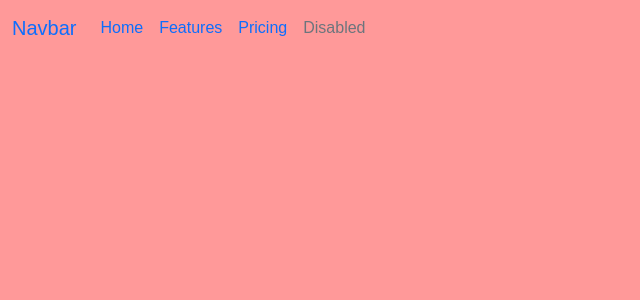
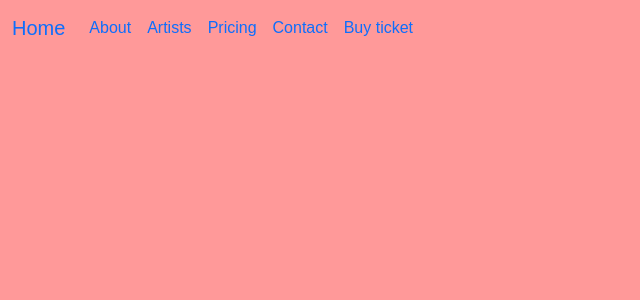
Before and after one commit to Nattaticha/Flask_project, a Flask app: page / in a window 1280 px wide. Shown: the top 300 px of the page, without its empty margins (0-640 px from the left). Run offline with Flask 3, Linux system fonts and the light colour scheme.

Commit message:
modify navbar

```diff
--- a/templates/index.html
+++ b/templates/index.html
@@ -17,7 +17,7 @@
             max-width: 800px;
             margin: 20px auto;
             padding: 20px;
-            background-color: ;
+            background-color: #FFFFFF ;
             border-radius: 8px;
             box-shadow: 0 0 10px rgba(0,0,0,0.1);
         }
@@ -26,23 +26,26 @@
 <body>
     <nav class="navbar navbar-expand-lg bg-body-tertiary">
         <div class="container-fluid">
-            <a class="navbar-brand" href="#">Navbar</a>
+            <a class="navbar-brand" href="#">Home</a>
             <button class="navbar-toggler" type="button" data-bs-toggle="collapse" data-bs-target="#navbarNav" aria-controls="navbarNav" aria-expanded="false" aria-label="Toggle navigation">
                 <span class="navbar-toggler-icon"></span>
             </button>
             <div class="collapse navbar-collapse" id="navbarNav">
                 <ul class="navbar-nav">
                     <li class="nav-item">
-                        <a class="nav-link active" aria-current="page" href="#">Home</a>
+                        <a class="nav-link active" aria-current="page" href="#">About</a>
                     </li>
                     <li class="nav-item">
-                        <a class="nav-link" href="#">Features</a>
+                        <a class="nav-link" href="#">Artists</a>
                     </li>
                     <li class="nav-item">
                         <a class="nav-link" href="#">Pricing</a>
                     </li>
                     <li class="nav-item">
-                        <a class="nav-link disabled" aria-disabled="true">Disabled</a>
+                        <a class="nav-link" href="#">Contact</a>
+                    </li>
+                    <li class="nav-item">
+                        <a class="nav-link" href="#">Buy ticket</a>
                     </li>
                 </ul>
             </div>
```
